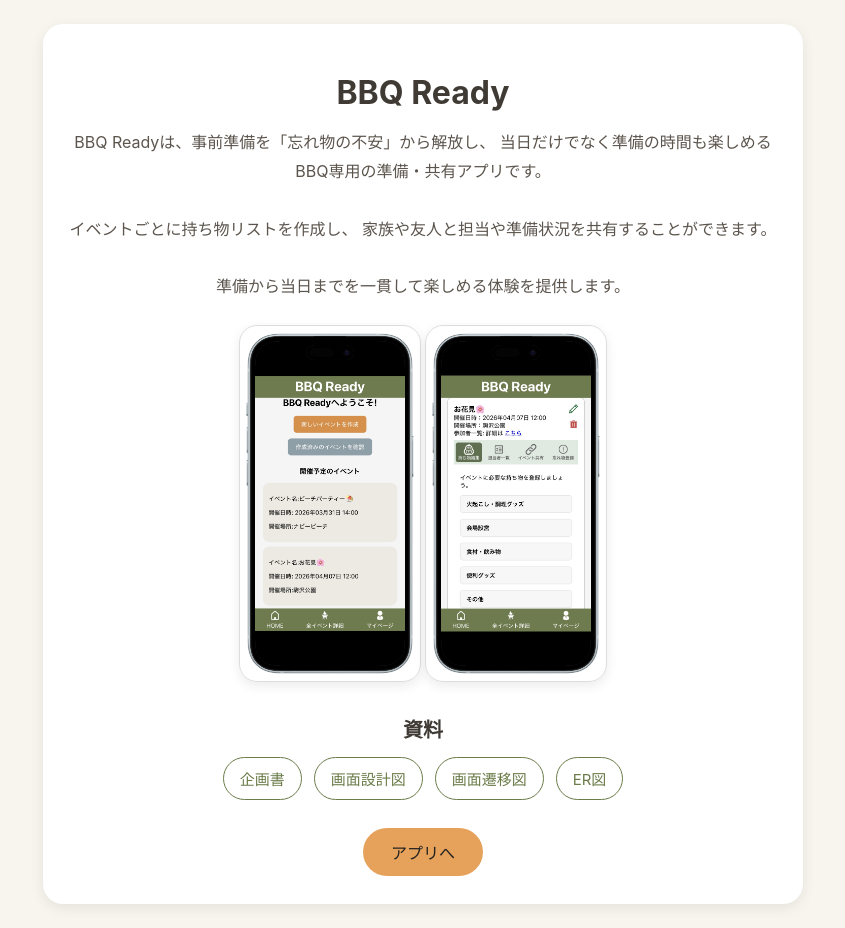
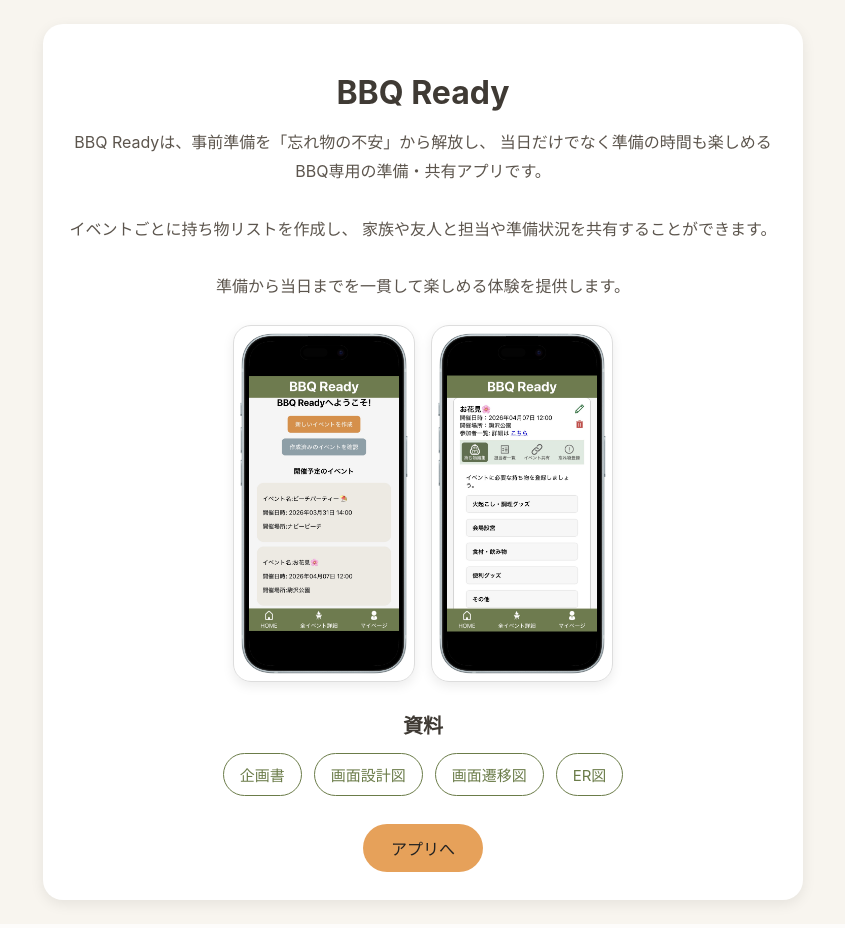
Before and after one commit to HanakoAnami/bbq-ready, a Django app: page / in a window 1280 px wide. Shown: the whole page, without its empty margins (217-1062 px from the left). Run offline with Django 5.2, Linux system fonts and the light colour scheme.

Commit message:
potofolio写真データ再修正

```diff
--- a/bbq_app/static/bbq_app/css/style.css
+++ b/bbq_app/static/bbq_app/css/style.css
@@ -1514,6 +1514,10 @@ input[type="checkbox"] {
 }
 
 .portfolio-screenshot-area {
+    display: flex;
+    justify-content: center;
+    gap: 16px;
+    flex-wrap: wrap;
     margin-bottom: 28px;
 }
 
```
